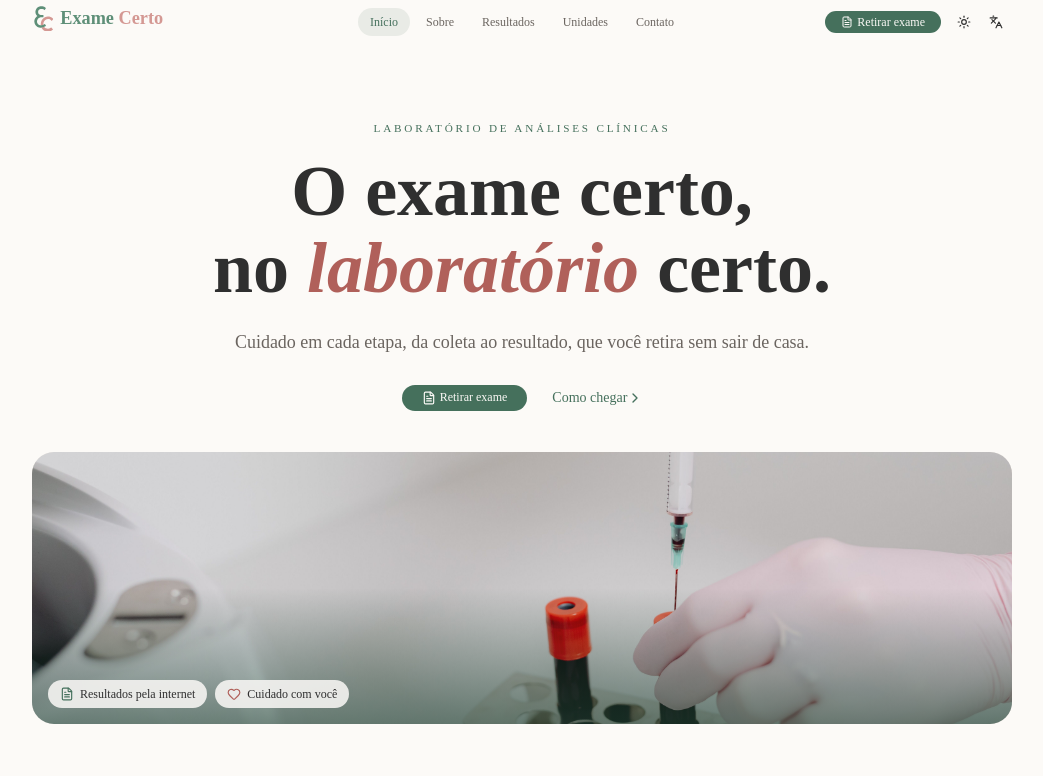
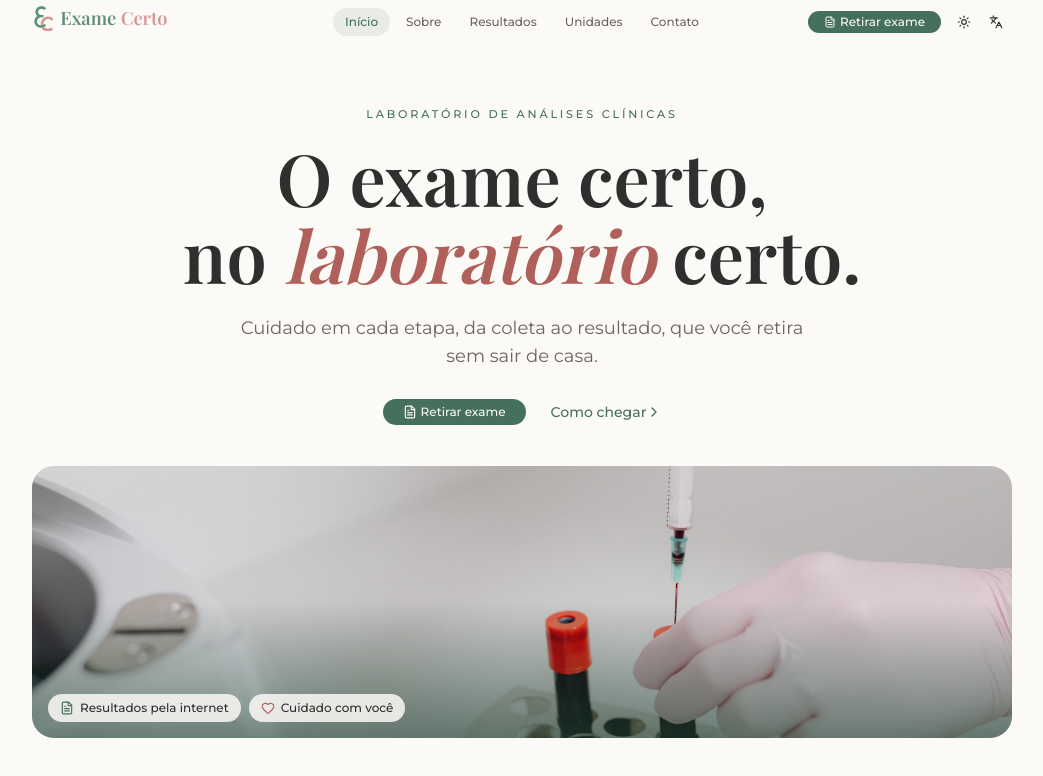
Before and after one commit to elciomfer/exame-certo, a Next.js app: page / in a window 1280 px wide. Shown: the part 3-779 px from the top of the page, without its empty margins (118-1161 px from the left). Built offline with nearby package versions, Linux system fonts and the light colour scheme.

Commit message:
chore: update typography to use Montserrat and Playfair Display fonts

```diff
--- a/src/app/layout.tsx
+++ b/src/app/layout.tsx
@@ -1,16 +1,28 @@
 import "./globals.css";
 import type { Metadata } from "next";
-import { Inter } from "next/font/google";
+import { Montserrat, Playfair_Display } from "next/font/google";
 import { MotionProvider } from "@/components/providers/motion";
 import { ThemeProvider } from "@/components/providers/theme";
 import { site } from "@/constants/company";
 import { cn } from "@/lib/utils";
 
-const inter = Inter({ subsets: ["latin"], variable: "--font-sans" });
+/* Tipografia da identidade visual: Montserrat para textos, Playfair Display para títulos e marca */
+const montserrat = Montserrat({ subsets: ["latin"], variable: "--font-montserrat" });
+const playfair = Playfair_Display({
+  subsets: ["latin"],
+  weight: ["600", "700"],
+  style: ["normal", "italic"], // itálico de verdade, usado nos destaques em rosa
+  variable: "--font-playfair",
+});
 
 export const metadata: Metadata = {
-  title: `${site.name} | Análises clínicas em ${site.address.city}`,
+  title: `${site.name} | Laboratório de análises clínicas`,
   description: site.description,
+  // Os ícones estão em public/, então precisam ser apontados aqui
+  icons: {
+    icon: "/svgs/icon.svg",
+    apple: "/images/apple-icon.png",
+  },
 };
 
 export default function RootLayout({ children }: LayoutProps<"/">) {
@@ -18,7 +30,12 @@ export default function RootLayout({ children }: LayoutProps<"/">) {
     <html
       lang="pt-BR"
       suppressHydrationWarning
-      className={cn("h-full scroll-smooth scroll-pt-12 antialiased", "font-sans", inter.variable)}
+      className={cn(
+        "h-full scroll-smooth scroll-pt-12 antialiased",
+        "font-sans",
+        montserrat.variable,
+        playfair.variable,
+      )}
     >
       <body className="flex min-h-full flex-col">
         <ThemeProvider attribute="class" defaultTheme="system" enableSystem disableTransitionOnChange>
```
